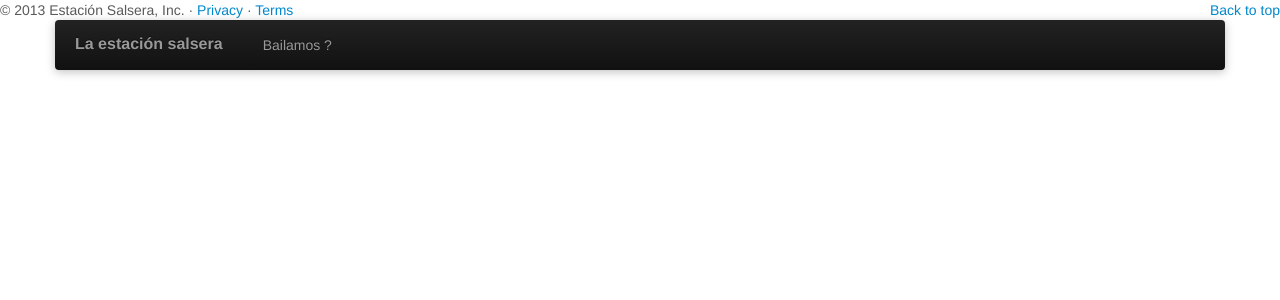
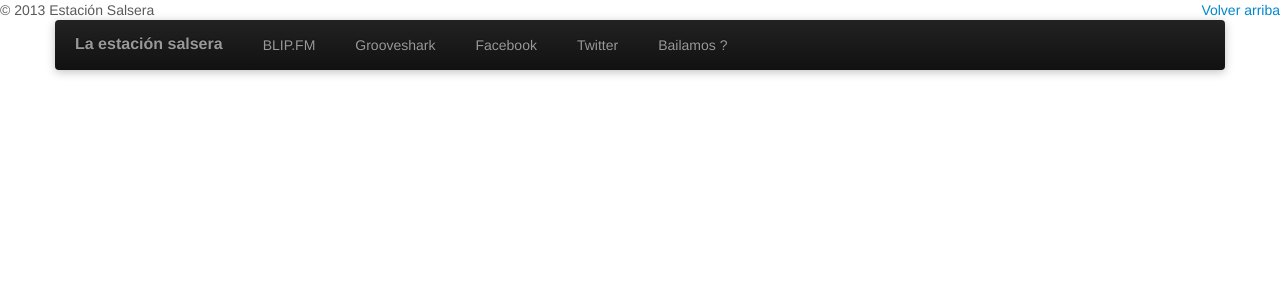
Before and after one commit to juanblo/estacionsalsera, a Django app: template app/templates/layout/base.html in a window 1280 px wide. Shown: the top 300 px of the page. Run offline with Django 3.2, Linux system fonts and the light colour scheme; the template is opened without the code that fills it, so the values that code supplies are empty; some libraries are stand-ins or nearby versions.

Commit message:
Minor changes

```diff
--- a/app/templates/layout/base.html
+++ b/app/templates/layout/base.html
@@ -35,7 +35,7 @@
 
     </head>
 
-    <body>
+    <body id="top">
         <div class="navbar-wrapper">
             <div class="container">
                 <div class="navbar navbar-inverse">
@@ -43,6 +43,10 @@
                         <a class="brand" href="/">La estación salsera</a>
                         <div class="nav-collapse collapse">
                             <ul class="nav">
+                                <li><a target="_blank" href="http://blip.fm/estacionsalsera">BLIP.FM</a></li>
+                                <li><a target="_blank" href="http://grooveshark.com/playlist/Estacion+Salsera/43877866">Grooveshark</a></li>
+                                <li><a target="_blank" href="http://www.facebook.com/pages/Estaci%C3%B3n-Salsera/173216342727684">Facebook</a></li>
+                                <li><a target="_blank" href="http://twitter.com/estacionsalsera">Twitter</a></li>
                                 <li><a href="mailto:estacionsalsera@gmail.com">Bailamos ?</a></li>
                             </ul>
                         </div>
@@ -54,10 +58,9 @@
         {% block content %}{% endblock %}
 
         <footer>
-            <p class="pull-right"><a href="#">Back to top</a></p>
-            <p>&copy; 2013 Estación Salsera, Inc. &middot; <a href="#">Privacy</a> &middot; <a href="#">Terms</a></p>
+            <p class="pull-right"><a href="#top">Volver arriba</a></p>
+            <p>&copy; 2013 Estación Salsera</p>
         </footer>
-
 
         <script src="{% static "js/libs/jquery-1.9.1.min.js" %}"></script>
         <script src="{% static "js/libs/bootstrap.min.js" %}"></script>
--- a/app/urls.py
+++ b/app/urls.py
@@ -1,12 +1,26 @@
 #! /usr/bin/env python
 # -*- coding: utf-8 -*-
+
 from django.conf.urls import patterns, url
+from django.conf import settings
+from django.conf.urls.static import static
+from django.contrib.staticfiles.urls import staticfiles_urlpatterns
 
 # Uncomment the next two lines to enable the admin:
 # from django.contrib import admin
 # admin.autodiscover()
 
-urlpatterns = patterns(
+
+# Static content for development
+urlpatterns = staticfiles_urlpatterns()
+
+# Serve media for development
+urlpatterns += static(
+    settings.MEDIA_URL,
+    document_root=settings.MEDIA_ROOT
+)
+
+urlpatterns += patterns(
     '',
 
     # Home
```
Also changed, not shown: app/templates/home.html (+12 -7 lines), app/media/css/img/glyphicons-halflings-white.png (renamed from app/media/img/glyphicons-halflings-white.png), app/media/css/img/glyphicons-halflings.png (renamed from app/media/img/glyphicons-halflings.png).
